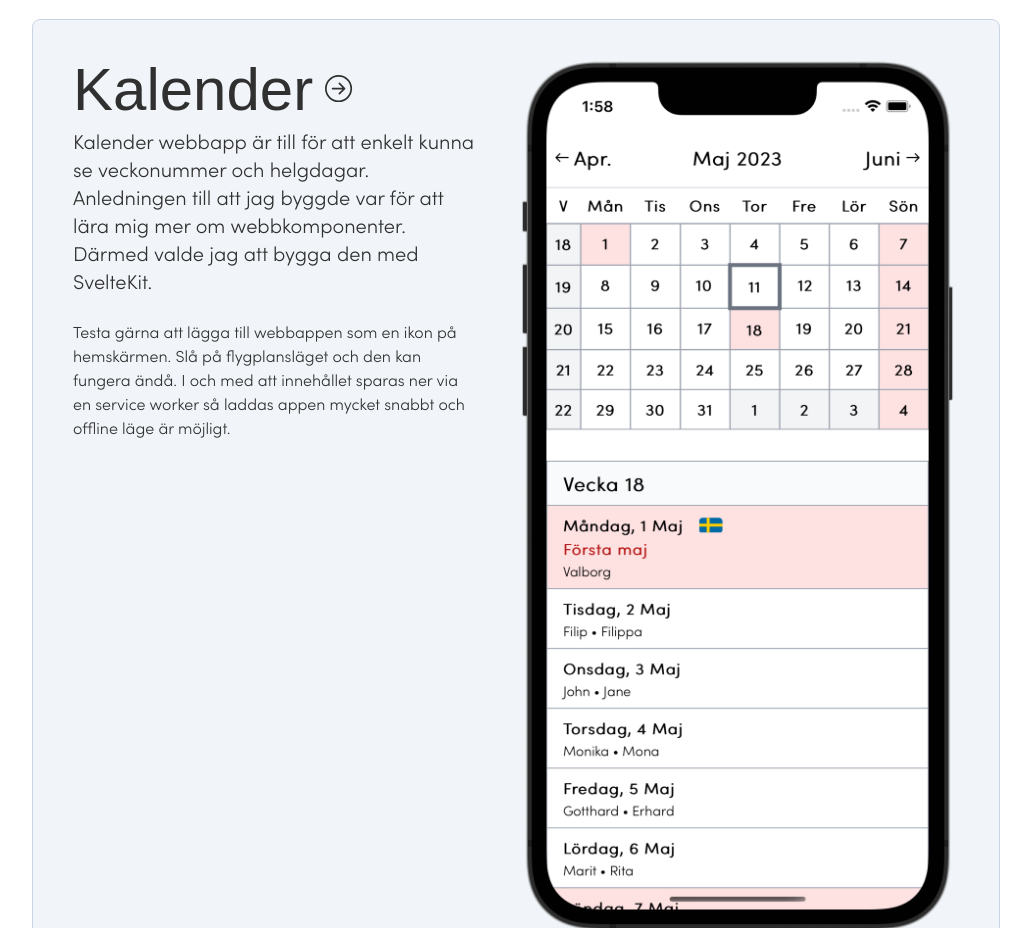
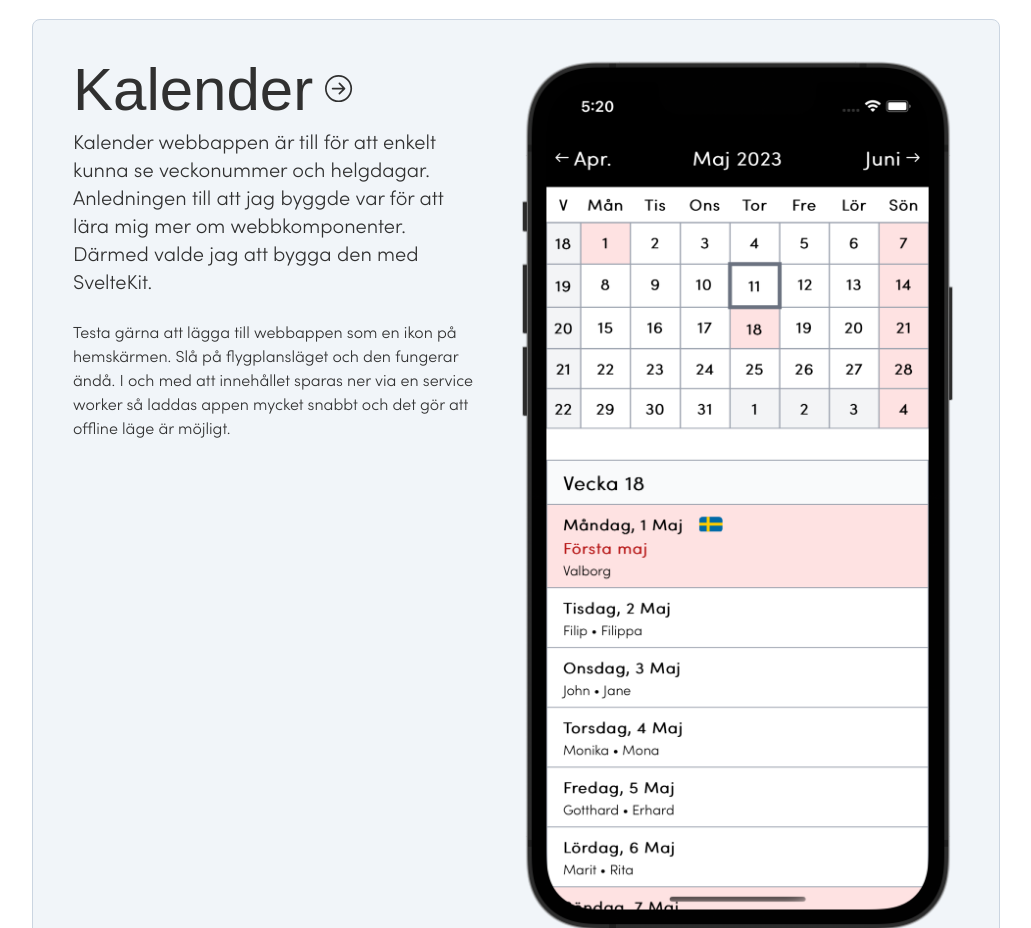
Before and after one commit to patrikhultgren/hultgren-development-ab, a React (Create React App) app: page / in a window 1280 px wide. Shown: the part 2520-3448 px from the top of the page, without its empty margins (224-1255 px from the left). Built offline with nearby package versions, Linux system fonts and the light colour scheme; a web font is replaced by a local one.

Commit message:
Change calendar image and update text

```diff
--- a/src/components/Projects/index.tsx
+++ b/src/components/Projects/index.tsx
@@ -85,16 +85,16 @@ export default function Projects() {
               </a>
             </h2>
             <p className="mt-2 text-xl">
-              Kalender webbapp är till för att enkelt kunna se veckonummer och
+              Kalender webbappen är till för att enkelt kunna se veckonummer och
               helgdagar. Anledningen till att jag byggde var för att lära mig
               mer om webbkomponenter. Därmed valde jag att bygga den med
               SvelteKit.
             </p>
             <p className="mt-6">
               Testa gärna att lägga till webbappen som en ikon på hemskärmen.
-              Slå på flygplansläget och den kan fungera ändå. I och med att
+              Slå på flygplansläget och den fungerar ändå. I och med att
               innehållet sparas ner via en service worker så laddas appen mycket
-              snabbt och offline läge är möjligt.
+              snabbt och det gör att offline läge är möjligt.
             </p>
           </div>
           <div className="basis-1/3 md:basis-1/2 self-center">
```
Also changed, not shown: public/calendar.png.
